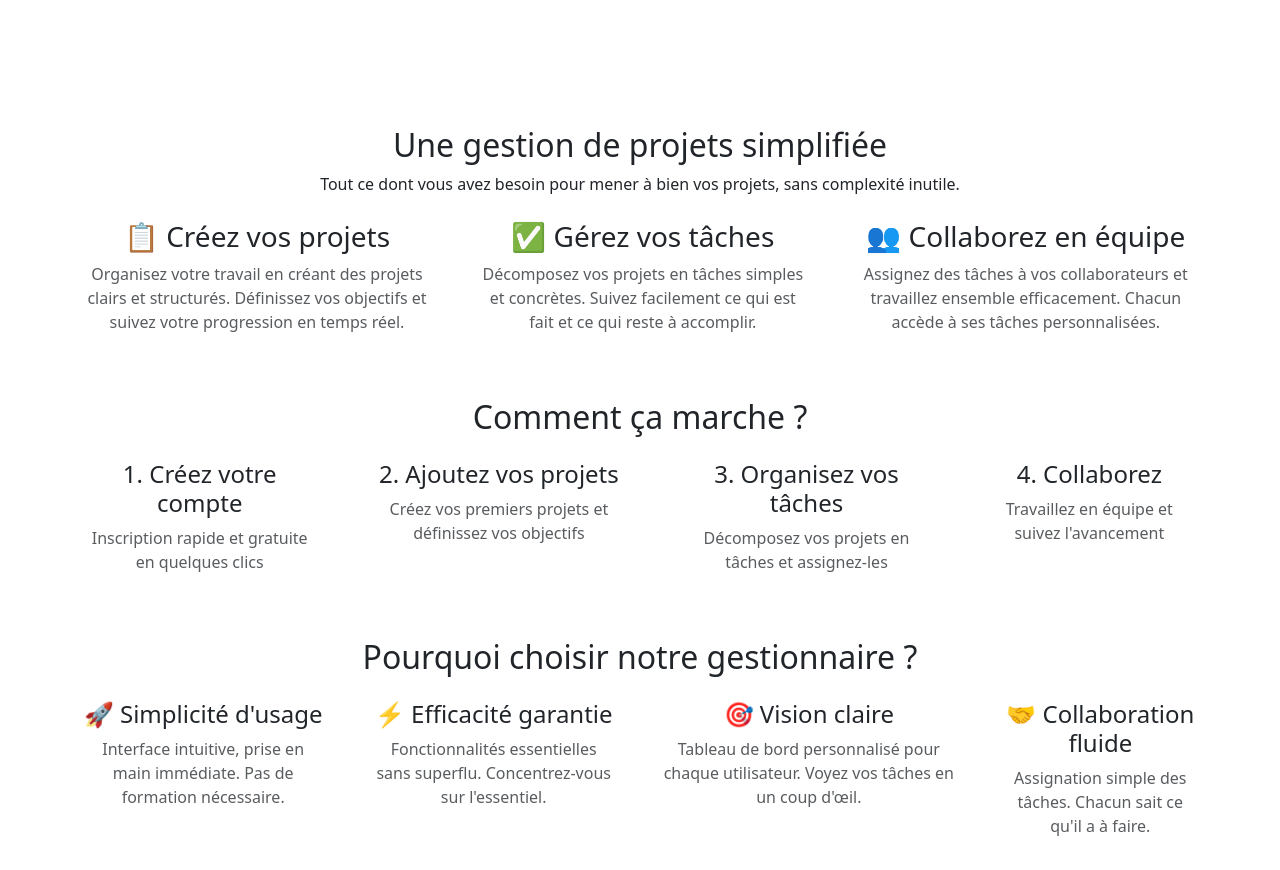
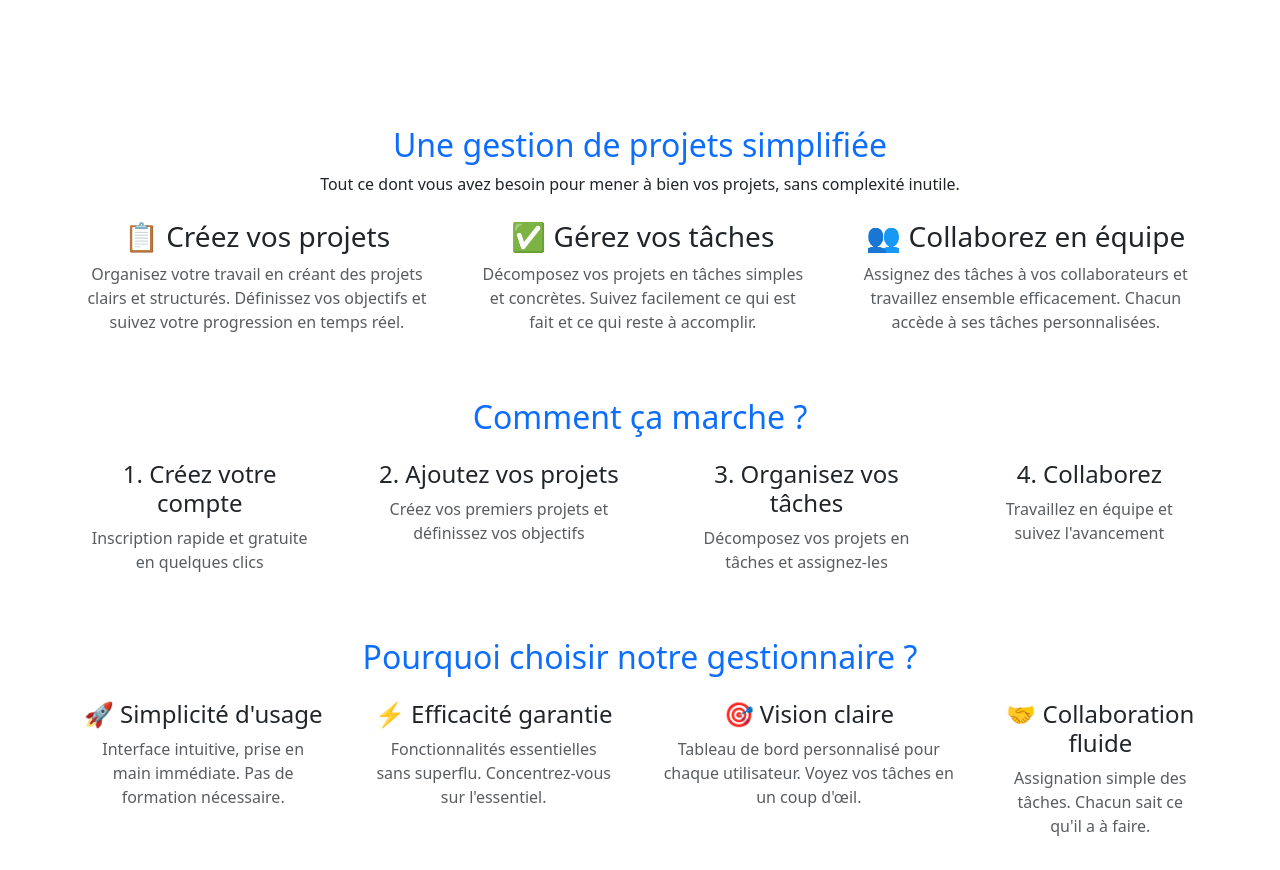
Before and after one commit to LaiPe/projects-manager, a React (Vite) app: page / in a window 1280 px wide. Shown: the part 680-1550 px from the top of the page. Built offline with nearby package versions, Linux system fonts and the light colour scheme; no server answers.

Commit message:
feat(Home): enhance headings with Bootstrap text-primary class for improved visibility

```diff
--- a/src/pages/Home.jsx
+++ b/src/pages/Home.jsx
@@ -16,7 +16,7 @@ function Home() {
 
             {/* Features Section */}
             <section className="d-flex flex-column align-items-center text-center container mb-5">
-                <h2>Une gestion de projets simplifiée</h2>
+                <h2 className="text-primary">Une gestion de projets simplifiée</h2>
                 <p className="mb-4">Tout ce dont vous avez besoin pour mener à bien vos projets, sans complexité inutile.</p>
 
                 <div className="d-flex flex-column flex-md-row gap-5 row-gap-4 justify-content-center">
@@ -39,7 +39,7 @@ function Home() {
 
             {/* How it works */}
             <section className="d-flex flex-column align-items-center text-center container mb-5">
-                <h2 className="mb-4">Comment ça marche ?</h2>
+                <h2 className="mb-4 text-primary">Comment ça marche ?</h2>
                 <div className="d-flex flex-column flex-md-row gap-5 row-gap-4 justify-content-center">
                     <div>
                         <h4>1. Créez votre compte</h4>
@@ -62,7 +62,7 @@ function Home() {
 
             {/* Benefits */}
             <section className="d-flex flex-column align-items-center text-center container mb-5">
-                <h2 className="mb-4">Pourquoi choisir notre gestionnaire ?</h2>
+                <h2 className="mb-4 text-primary">Pourquoi choisir notre gestionnaire ?</h2>
                 <div className="d-flex flex-column flex-md-row gap-5 row-gap-4 justify-content-center">
                     <div>
                         <h4>🚀 Simplicité d'usage</h4>
```
